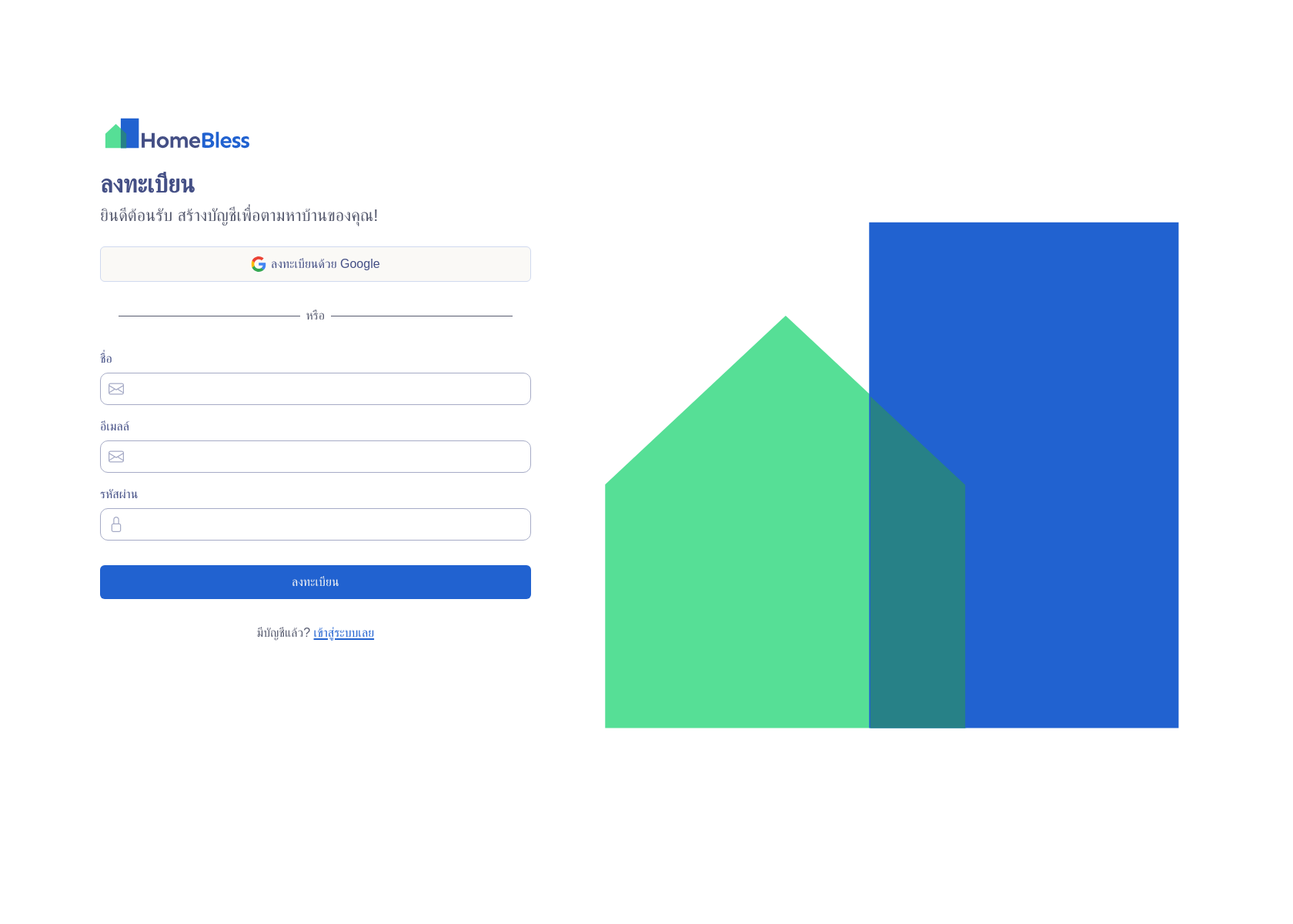
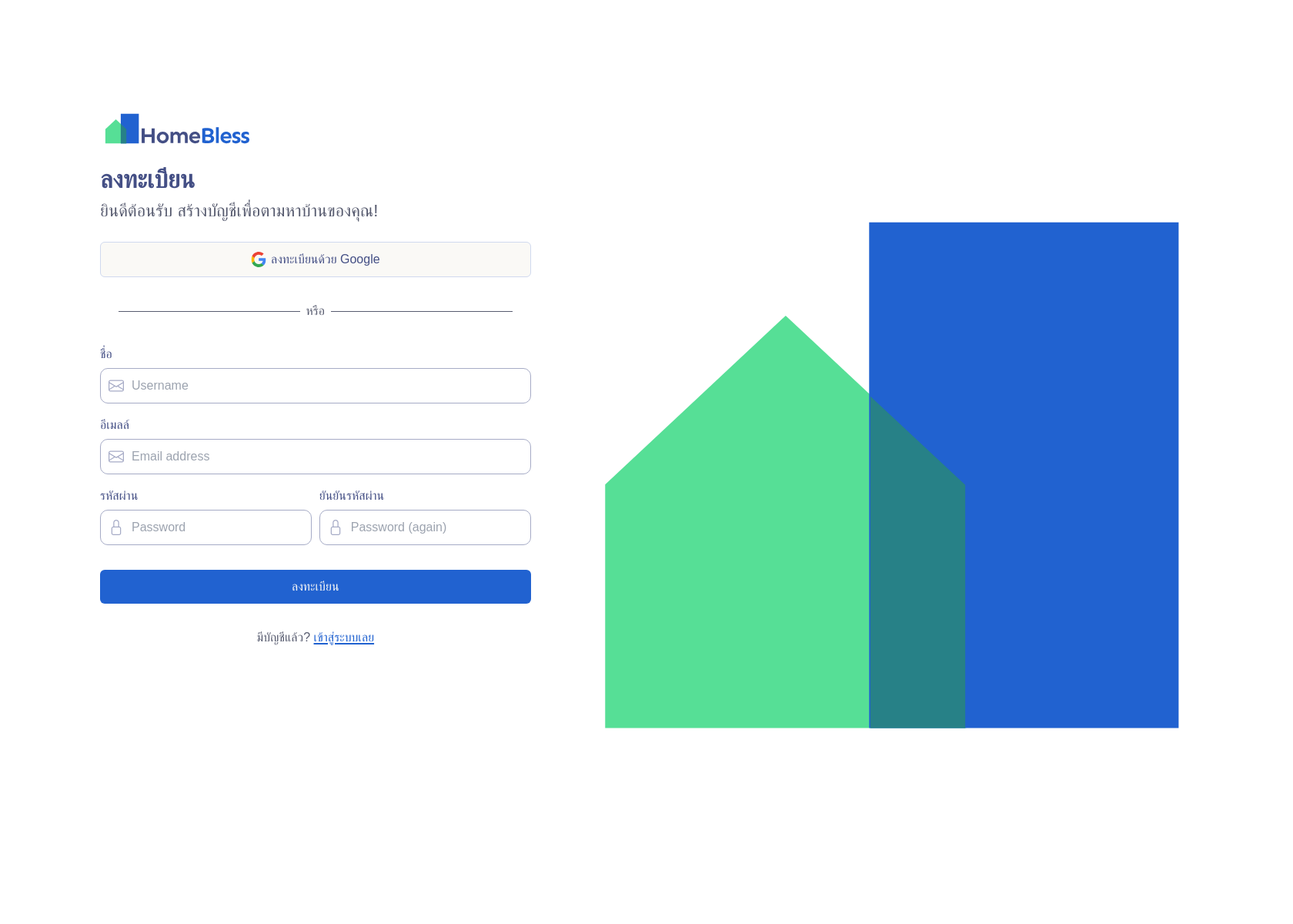
Before and after one commit to HomeBless/HomeBless, a Django app: page /account/signup/ in a window 1680 px wide. Shown: the whole page at 77% size. Run offline with Django 5.2, Linux system fonts and the light colour scheme; some libraries are stand-ins or nearby versions; some web fonts are replaced.

Commit message:
add signup form and make the page functional

```diff
--- a/templates/account/signup.html
+++ b/templates/account/signup.html
@@ -51,7 +51,7 @@
               </div>
             </div>
           </div>
-          <form class="flex flex-col items-center gap-8 self-stretch" method="post" action="{% url 'account_login' %}">
+          <form class="flex flex-col items-center gap-8 self-stretch" method="post" action="{% url 'account_signup' %}">
             {% csrf_token %}
             <div class="flex flex-col items-center gap-8 self-stretch">
               <a href="/account/google/login" class="w-full">
@@ -93,7 +93,7 @@
                           <path d="M0 5C0 4.33696 0.263392 3.70107 0.732233 3.23223C1.20107 2.76339 1.83696 2.5 2.5 2.5H17.5C18.163 2.5 18.7989 2.76339 19.2678 3.23223C19.7366 3.70107 20 4.33696 20 5V15C20 15.663 19.7366 16.2989 19.2678 16.7678C18.7989 17.2366 18.163 17.5 17.5 17.5H2.5C1.83696 17.5 1.20107 17.2366 0.732233 16.7678C0.263392 16.2989 0 15.663 0 15V5ZM2.5 3.75C2.16848 3.75 1.85054 3.8817 1.61612 4.11612C1.3817 4.35054 1.25 4.66848 1.25 5V5.27125L10 10.5212L18.75 5.27125V5C18.75 4.66848 18.6183 4.35054 18.3839 4.11612C18.1495 3.8817 17.8315 3.75 17.5 3.75H2.5ZM18.75 6.72875L12.865 10.26L18.75 13.8812V6.72875ZM18.7075 15.3237L11.6575 10.985L10 11.9788L8.3425 10.985L1.2925 15.3225C1.36353 15.5885 1.5204 15.8236 1.73874 15.9913C1.95708 16.159 2.22468 16.25 2.5 16.25H17.5C17.7752 16.25 18.0426 16.1593 18.261 15.9918C18.4793 15.8243 18.6362 15.5895 18.7075 15.3237ZM1.25 13.8812L7.135 10.26L1.25 6.72875V13.8812Z" fill="#A6ABC6"/>
                         </svg>
                       </div>
-                      {{form.login}}
+                      {{form.username}}
                     </div>
                   </div>
                   <div class="flex flex-col items-start gap-1.5 self-stretch">
@@ -104,10 +104,11 @@
                           <path d="M0 5C0 4.33696 0.263392 3.70107 0.732233 3.23223C1.20107 2.76339 1.83696 2.5 2.5 2.5H17.5C18.163 2.5 18.7989 2.76339 19.2678 3.23223C19.7366 3.70107 20 4.33696 20 5V15C20 15.663 19.7366 16.2989 19.2678 16.7678C18.7989 17.2366 18.163 17.5 17.5 17.5H2.5C1.83696 17.5 1.20107 17.2366 0.732233 16.7678C0.263392 16.2989 0 15.663 0 15V5ZM2.5 3.75C2.16848 3.75 1.85054 3.8817 1.61612 4.11612C1.3817 4.35054 1.25 4.66848 1.25 5V5.27125L10 10.5212L18.75 5.27125V5C18.75 4.66848 18.6183 4.35054 18.3839 4.11612C18.1495 3.8817 17.8315 3.75 17.5 3.75H2.5ZM18.75 6.72875L12.865 10.26L18.75 13.8812V6.72875ZM18.7075 15.3237L11.6575 10.985L10 11.9788L8.3425 10.985L1.2925 15.3225C1.36353 15.5885 1.5204 15.8236 1.73874 15.9913C1.95708 16.159 2.22468 16.25 2.5 16.25H17.5C17.7752 16.25 18.0426 16.1593 18.261 15.9918C18.4793 15.8243 18.6362 15.5895 18.7075 15.3237ZM1.25 13.8812L7.135 10.26L1.25 6.72875V13.8812Z" fill="#A6ABC6"/>
                         </svg>
                       </div>
-                      {{form.login}}
+                      {{form.email}}
                     </div>
                   </div>
-                  <div class="flex flex-col items-start gap-1.5 self-stretch">
+                  <div class="flex items-start gap-[10px] self-stretch">
+                    <div class="flex flex-col items-start gap-1.5 self-stretch w-full">
                       <div class="text-[16px] text-[#444F85] text-base font-normal leading-normal">รหัสผ่าน</div>
                         <div class="flex p-[10px] items-center gap-[10px] self-stretch rounded-[10px] border border-[#A6ABC6]">
                           <div class="w-[20px] h-[20px]">
@@ -115,7 +116,19 @@
                               <path d="M10 1.25C10.663 1.25 11.2989 1.51339 11.7678 1.98223C12.2366 2.45107 12.5 3.08696 12.5 3.75V8.75H7.5V3.75C7.5 3.08696 7.76339 2.45107 8.23223 1.98223C8.70107 1.51339 9.33696 1.25 10 1.25ZM13.75 8.75V3.75C13.75 2.75544 13.3549 1.80161 12.6517 1.09835C11.9484 0.395088 10.9946 0 10 0C9.00544 0 8.05161 0.395088 7.34835 1.09835C6.64509 1.80161 6.25 2.75544 6.25 3.75V8.75C5.58696 8.75 4.95107 9.01339 4.48223 9.48223C4.01339 9.95107 3.75 10.587 3.75 11.25V17.5C3.75 18.163 4.01339 18.7989 4.48223 19.2678C4.95107 19.7366 5.58696 20 6.25 20H13.75C14.413 20 15.0489 19.7366 15.5178 19.2678C15.9866 18.7989 16.25 18.163 16.25 17.5V11.25C16.25 10.587 15.9866 9.95107 15.5178 9.48223C15.0489 9.01339 14.413 8.75 13.75 8.75ZM6.25 10H13.75C14.0815 10 14.3995 10.1317 14.6339 10.3661C14.8683 10.6005 15 10.9185 15 11.25V17.5C15 17.8315 14.8683 18.1495 14.6339 18.3839C14.3995 18.6183 14.0815 18.75 13.75 18.75H6.25C5.91848 18.75 5.60054 18.6183 5.36612 18.3839C5.1317 18.1495 5 17.8315 5 17.5V11.25C5 10.9185 5.1317 10.6005 5.36612 10.3661C5.60054 10.1317 5.91848 10 6.25 10Z" fill="#A6ABC6"/>
                             </svg>
                           </div>
-                        {{ form.password}}
+                          {{ form.password1}}
+                        </div>
+                    </div>
+                    <div class="flex flex-col items-start gap-1.5 self-stretch w-full">
+                      <div class="text-[16px] text-[#444F85] text-base font-normal leading-normal">ยันยันรหัสผ่าน</div>
+                        <div class="flex p-[10px] items-center gap-[10px] self-stretch rounded-[10px] border border-[#A6ABC6]">
+                          <div class="w-[20px] h-[20px]">
+                            <svg xmlns="http://www.w3.org/2000/svg" width="20" height="20" viewBox="0 0 20 20" fill="none">
+                              <path d="M10 1.25C10.663 1.25 11.2989 1.51339 11.7678 1.98223C12.2366 2.45107 12.5 3.08696 12.5 3.75V8.75H7.5V3.75C7.5 3.08696 7.76339 2.45107 8.23223 1.98223C8.70107 1.51339 9.33696 1.25 10 1.25ZM13.75 8.75V3.75C13.75 2.75544 13.3549 1.80161 12.6517 1.09835C11.9484 0.395088 10.9946 0 10 0C9.00544 0 8.05161 0.395088 7.34835 1.09835C6.64509 1.80161 6.25 2.75544 6.25 3.75V8.75C5.58696 8.75 4.95107 9.01339 4.48223 9.48223C4.01339 9.95107 3.75 10.587 3.75 11.25V17.5C3.75 18.163 4.01339 18.7989 4.48223 19.2678C4.95107 19.7366 5.58696 20 6.25 20H13.75C14.413 20 15.0489 19.7366 15.5178 19.2678C15.9866 18.7989 16.25 18.163 16.25 17.5V11.25C16.25 10.587 15.9866 9.95107 15.5178 9.48223C15.0489 9.01339 14.413 8.75 13.75 8.75ZM6.25 10H13.75C14.0815 10 14.3995 10.1317 14.6339 10.3661C14.8683 10.6005 15 10.9185 15 11.25V17.5C15 17.8315 14.8683 18.1495 14.6339 18.3839C14.3995 18.6183 14.0815 18.75 13.75 18.75H6.25C5.91848 18.75 5.60054 18.6183 5.36612 18.3839C5.1317 18.1495 5 17.8315 5 17.5V11.25C5 10.9185 5.1317 10.6005 5.36612 10.3661C5.60054 10.1317 5.91848 10 6.25 10Z" fill="#A6ABC6"/>
+                            </svg>
+                          </div>
+                          {{ form.password2}}
+                        </div>
                     </div>
                   </div>
                 </div>
```
Lines whose indentation alone changed are shown as unchanged.
